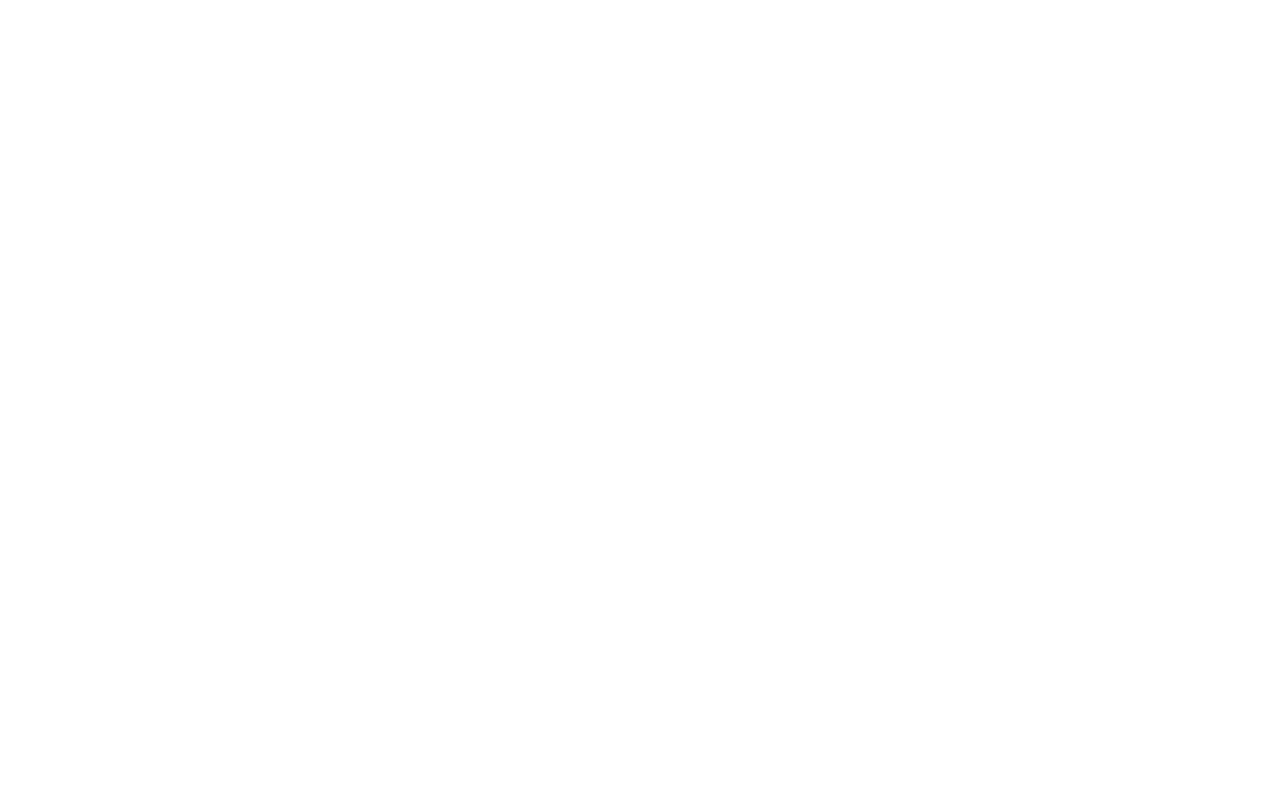
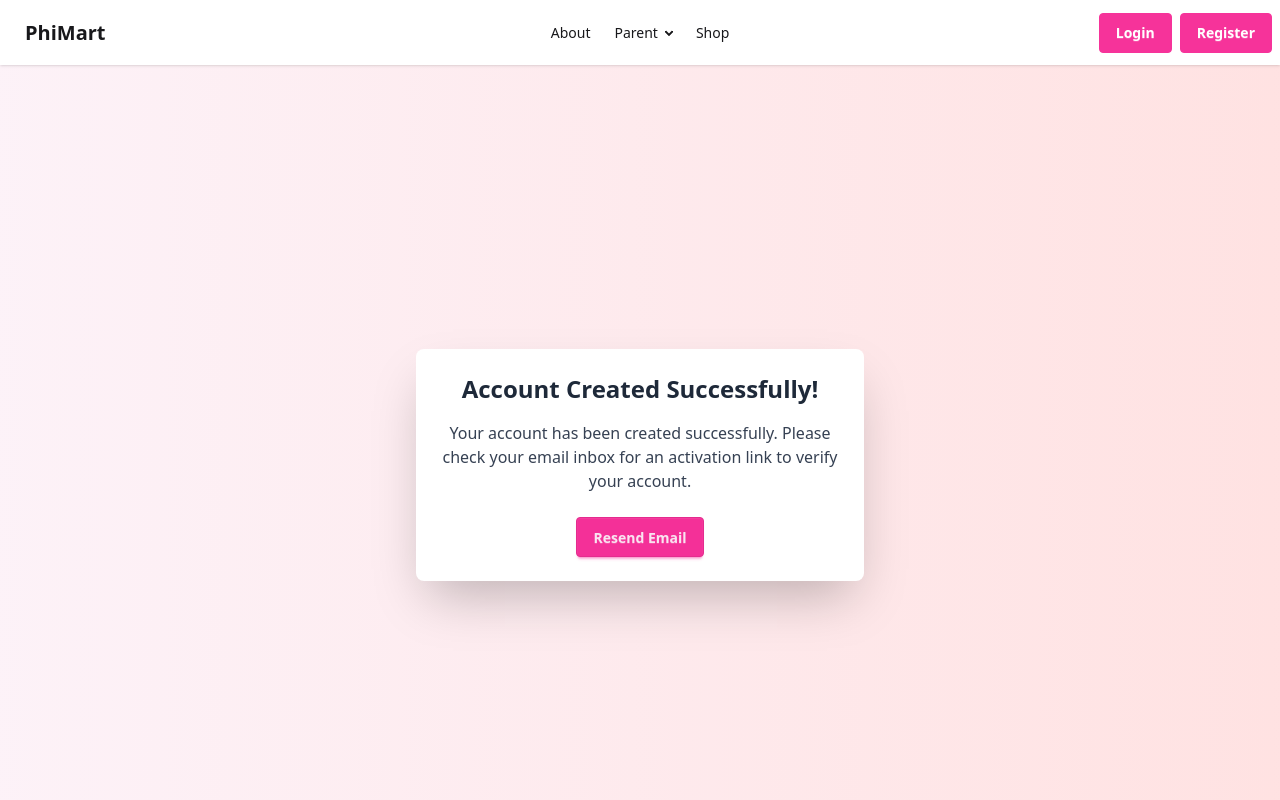
Before and after one commit to achibhossengit/Phimart-client, a React (Vite) app: page /registrationSuccess/1 in a window 1280 px wide. Before the commit this address had no page. Shown: the top 800 px of the page. Built offline with nearby package versions, Linux system fonts and the light colour scheme.

Commit message:
implement resend activation email features

```diff
--- a/src/components/Register/RegisterBlank.jsx
+++ b/src/components/Register/RegisterBlank.jsx
@@ -1,13 +1,34 @@
-import React from 'react';
+import React, { useState } from "react";
+import { useParams } from "react-router";
+import apiClient from "../../services/api-client";
 
 const RegisterBlank = () => {
+  const { email } = useParams();
+  const [isLoading, setIsLoading] = useState(false);
+  const handleOnclick = async () => {
+    setIsLoading(true);
+    try {
+      await apiClient.post("/auth/users/resend_activation/", { email });
+    } finally {
+      setIsLoading(false);
+    }
+  };
   return (
     <div className="min-h-screen bg-gradient-to-r from-pink-50 to-red-100 flex items-center justify-center p-4">
       <div className="bg-white shadow-2xl rounded-lg p-6 max-w-md w-full text-center">
-        <h1 className="text-2xl font-bold text-gray-800 mb-4">Account Created Successfully!</h1>
+        <h1 className="text-2xl font-bold text-gray-800 mb-4">
+          Account Created Successfully!
+        </h1>
         <p className="text-gray-700 mb-6">
-          Your account has been created successfully. Please check your email inbox for an activation link to verify your account.
+          Your account has been created successfully. Please check your email
+          inbox for an activation link to verify your account.
         </p>
+        <button
+          onClick={() => handleOnclick()}
+          className={`${isLoading ? "btn-disabled" : ""} btn btn-secondary`}
+        >
+          {isLoading ? "Sending.." : "Resend Email"}
+        </button>
       </div>
     </div>
   );
--- a/src/pages/Registration.jsx
+++ b/src/pages/Registration.jsx
@@ -9,6 +9,7 @@
   const { alert, registerUser } = useAuthContext();
   const [loading, setLoading] = useState(false);
   let navigate = useNavigate();
+  const [email, setEmail] = useState('');
   const {
     register,
     handleSubmit,
@@ -19,6 +20,7 @@
   const onSubmit = async (data) => {
     delete data.confirm_password;
     setLoading(true);
+    setEmail(data.email);
     try {
       await registerUser(data);
     } catch (error) {
@@ -30,7 +32,7 @@
 
   useEffect(() => {
     if (alert.status === "register_success") {
-      setTimeout(() => navigate("/registrationSuccess"));
+      setTimeout(() => navigate(`/registrationSuccess/${email}`));
     }
   }, [alert]);
 
--- a/src/routes/AppRoutes.jsx
+++ b/src/routes/AppRoutes.jsx
@@ -24,7 +24,7 @@
           <Route path="shop" element={<Shop />} />
           <Route path="login" element={<Login />} />
           <Route path="registration" element={<Registration />} />
-          <Route path="registrationSuccess" element={<RegisterBlank />} />
+          <Route path="registrationSuccess/:email" element={<RegisterBlank />} />
           <Route path="activate/:uid/:token" element={<Resgister />} />
           <Route path="password/reset" element={<ResetPasswordPage />} />
           <Route path="password/reset/confirm/:uid/:token" element={<ResetConfirmPage />} />
```
